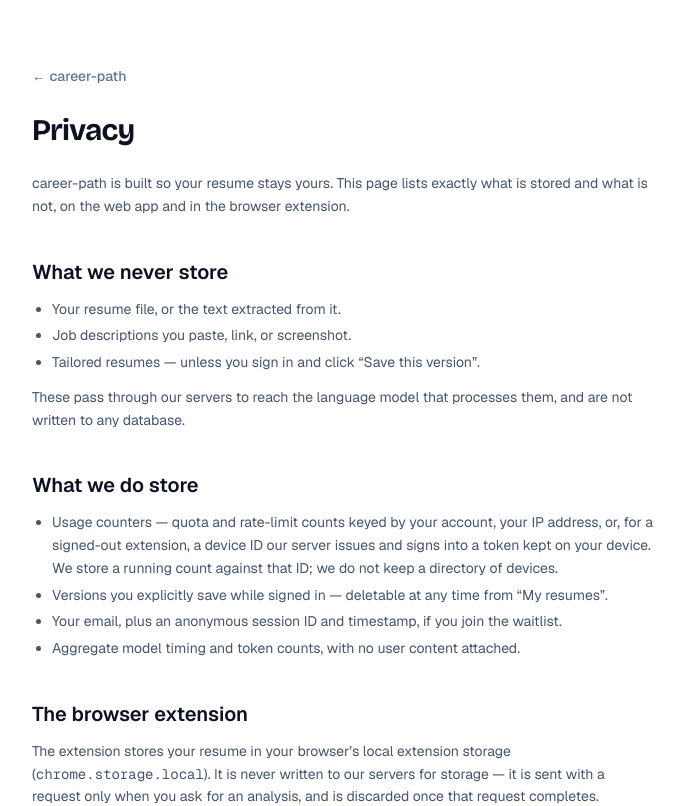
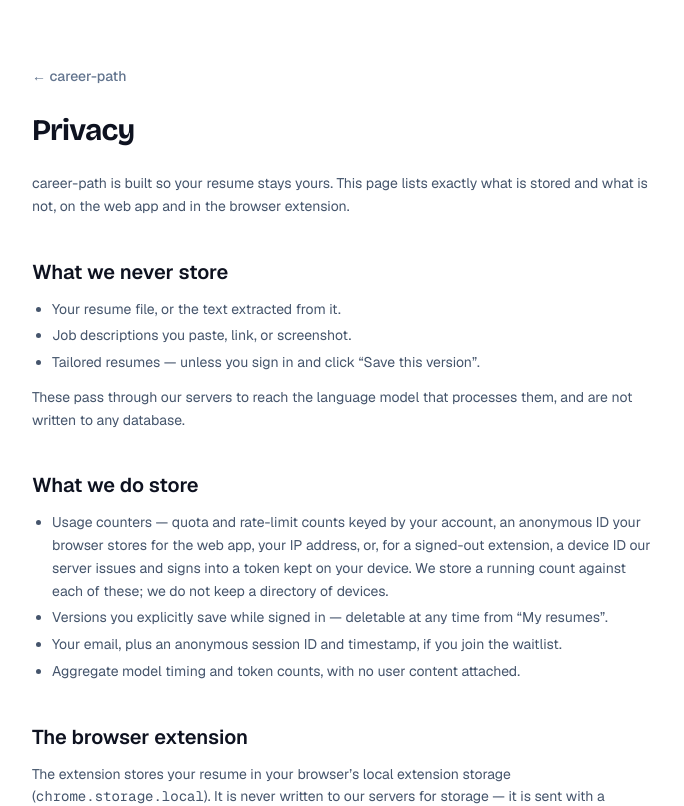
Before and after one commit to dukesky/careerpath, a Next.js app: page /privacy in a window 1280 px wide. Shown: the top 806 px of the page, without its empty margins (296-980 px from the left). Built offline with nearby package versions, Linux system fonts and the light colour scheme; no server answers.

Commit message:
docs: fix self-contradictory privacy claim in README, align quota-key enumeration

```diff
--- a/src/app/privacy/page.tsx
+++ b/src/app/privacy/page.tsx
@@ -49,9 +49,10 @@ export default function PrivacyPage() {
       <ul className="mt-3 list-disc space-y-1 pl-5 text-sm leading-relaxed text-slate-600">
         <li>
           Usage counters — quota and rate-limit counts keyed by your account,
-          your IP address, or, for a signed-out extension, a device ID our
-          server issues and signs into a token kept on your device. We store a
-          running count against that ID; we do not keep a directory of
+          an anonymous ID your browser stores for the web app, your IP
+          address, or, for a signed-out extension, a device ID our server
+          issues and signs into a token kept on your device. We store a
+          running count against each of these; we do not keep a directory of
           devices.
         </li>
         <li>
```
Also changed, not shown: 1 other file (tests, documents, lock files or other folders).
